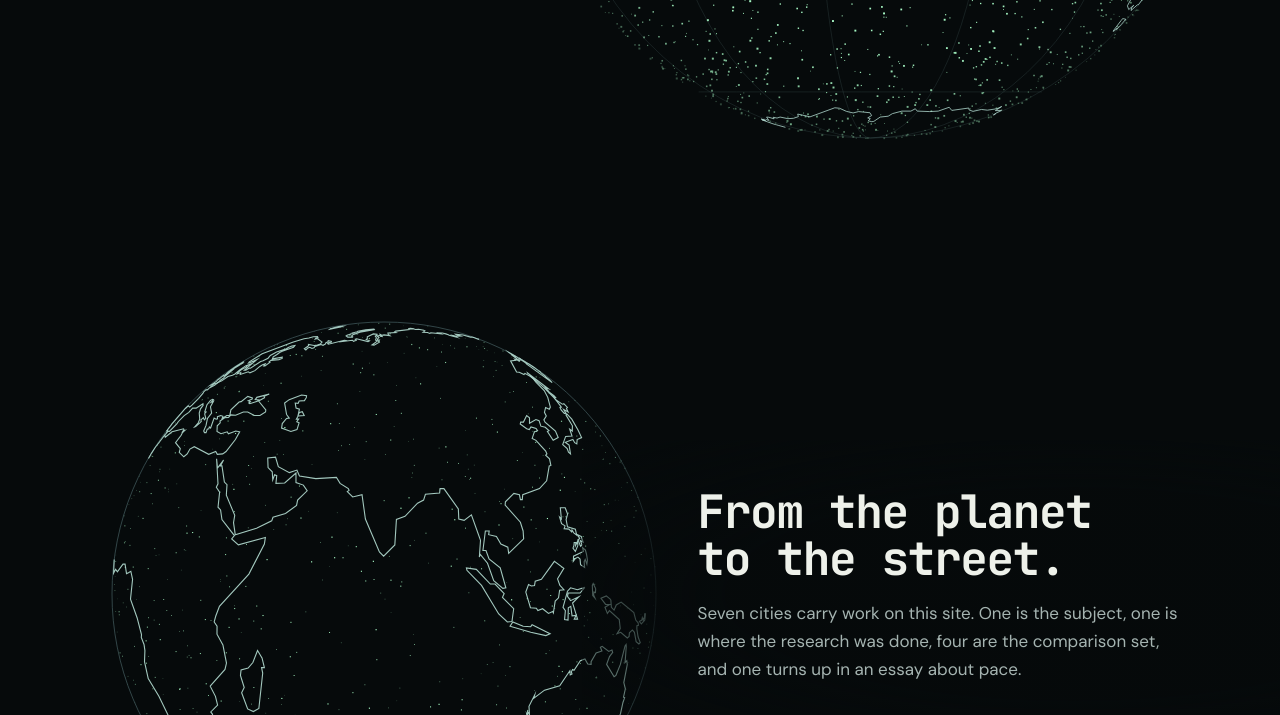
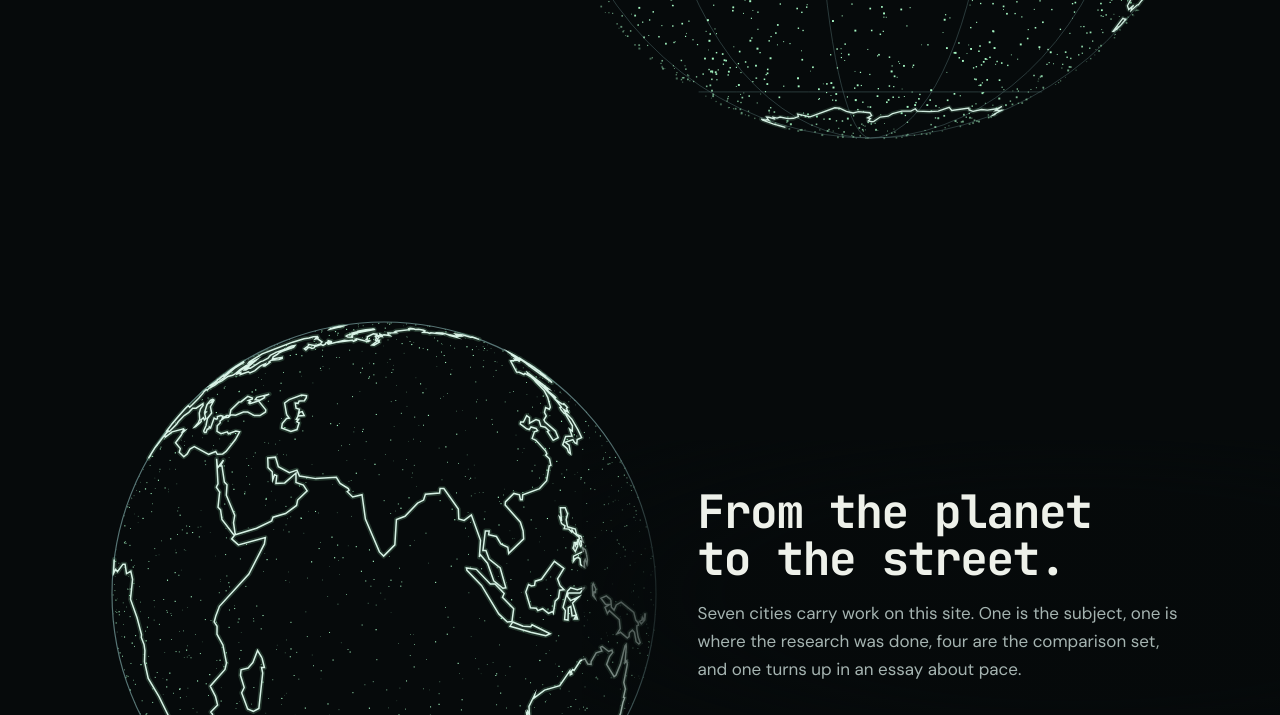
Before and after one commit to psrimal/prakritisrimal.com, an Eleventy site: page src/index.njk in a window 1280 px wide. Shown: the part 606-1321 px from the top of the page. Built offline with nearby package versions, Linux system fonts and the light colour scheme; Eleventy itself is replaced by a stand-in of ours; files that its build step writes are made by us from their sources; animation ran at ten frames a second.

Commit message:
Brighten both globes, add halo pass to coastlines

```diff
--- a/src/assets/js/atlas.js
+++ b/src/assets/js/atlas.js
@@ -62,9 +62,20 @@ const CITIES = [
 const TIER_PRIO = { study: 0, research: 1, comparison: 2, writing: 3 };
 
 /* Draws lat/lon rings onto a sphere, hiding anything on the far side. */
-function strokeRings(ctx, rings, cx, cy, R, rotRad, style, width) {
+function strokeRings(ctx, rings, cx, cy, R, rotRad, style, width, halo) {
   if (!rings) return;
+  if (halo) {
+    ctx.save();
+    ctx.strokeStyle = halo; ctx.lineWidth = width * 3.2;
+    ctx.lineJoin = 'round'; ctx.lineCap = 'round';
+    ringPaths(ctx, rings, cx, cy, R, rotRad);
+    ctx.restore();
+  }
   ctx.strokeStyle = style; ctx.lineWidth = width;
+  ringPaths(ctx, rings, cx, cy, R, rotRad);
+}
+
+function ringPaths(ctx, rings, cx, cy, R, rotRad) {
   for (const ring of rings) {
     let pen = false;
     ctx.beginPath();
@@ -142,10 +153,10 @@ function globeField(canvas, opts) {
     const R = Math.min(w, h) * (o.radius || 0.42);
     const cx = o.right ? w * (w > 900 ? 0.68 : 0.5) : w * 0.5;
     const cy = h * 0.5;
-    const desk = w > 900;                      // point 2: desktop was too faint
-    const gA = desk ? 0.34 : 0.26;             // graticule
-    const dotBoost = desk ? 1.55 : 1.0;        // land dots
-    ctx.strokeStyle = `rgba(56,78,78,${gA})`; ctx.lineWidth = 1;
+    const desk = w > 900;
+    const gA = desk ? 0.46 : 0.30;             // graticule
+    const dotBoost = desk ? 2.2 : 1.15;        // land dots
+    ctx.strokeStyle = `rgba(86,116,116,${gA})`; ctx.lineWidth = 1;
     for (let k = -60; k <= 60; k += 30) {
       ctx.beginPath();
       for (let a = 0; a <= 180; a += 3) {
@@ -176,7 +187,9 @@ function globeField(canvas, opts) {
       ctx.fillRect(cx + x * R, cy - y * R, p.s * 1.25 * (desk ? 1.15 : 1), p.s * 1.25 * (desk ? 1.15 : 1));
     }
     strokeRings(ctx, GEO.world, cx, cy, R, rot(),
-      desk ? 'rgba(176,216,206,.80)' : 'rgba(176,216,206,.62)', 1);
+      desk ? 'rgba(214,240,228,.98)' : 'rgba(198,232,218,.78)',
+      desk ? 1.35 : 1,
+      desk ? 'rgba(166,248,196,.16)' : 'rgba(166,248,196,.10)');
     ctx.font = '9.5px "JetBrains Mono", monospace';
     const labels = [];
     for (const city of CITIES) {
@@ -224,7 +237,7 @@ if ($('#closeCanvas')) globeField($('#closeCanvas'), { count: 4000, seed: 29, ra
       b: 'The finest grained of the five. 136 intersections per square kilometre, streets averaging 59 metres, and the most direct routes in the set.' }
   ];
   const rc = rng(4242);
-  const cloud = Array.from({ length: 1600 }, () => ({ th: 2 * Math.PI * rc(), ph: Math.acos(2 * rc() - 1), s: 0.4 + rc() * 0.8 }));
+  const cloud = Array.from({ length: 3200 }, () => ({ th: 2 * Math.PI * rc(), ph: Math.acos(2 * rc() - 1), s: 0.4 + rc() * 0.8 }));
   const fallback = (() => {
     const g = rng(99), lines = [];
     for (let i = 0; i < 64; i++) { const y = g(); lines.push([[0, y], [1, y + (g() - 0.5) * 0.10]]); }
@@ -273,14 +286,16 @@ if ($('#closeCanvas')) globeField($('#closeCanvas'), { count: 4000, seed: 29, ra
         const lon = q.th + PHASE, la = Math.PI / 2 - q.ph;
         const x = Math.cos(la) * Math.sin(lon), z = Math.cos(la) * Math.cos(lon), y = Math.sin(la);
         if (z < 0) continue;
-        ctx.fillStyle = `rgba(166,248,196,${Math.min(1, (0.22 + z * 0.62) * globeA * (desk ? 1.6 : 1.3))})`;
+        ctx.fillStyle = `rgba(166,248,196,${Math.min(1, (0.30 + z * 0.70) * globeA * (desk ? 2.1 : 1.4))})`;
         ctx.fillRect(cx + x * R, cy - y * R, q.s, q.s);
       }
-      ctx.strokeStyle = `rgba(70,96,99,${0.7 * globeA})`; ctx.lineWidth = 1;
+      ctx.strokeStyle = `rgba(102,136,136,${0.85 * globeA})`; ctx.lineWidth = 1.2;
       ctx.beginPath(); ctx.arc(cx, cy, R, 0, 7); ctx.stroke();
       // swap to the finer coastline once the sphere is big enough to show it
       const coast = (p > 0.10 && GEO.world50) ? GEO.world50 : GEO.world;
-      strokeRings(ctx, coast, cx, cy, R, PHASE, `rgba(176,216,206,${0.92 * globeA})`, desk ? 1.1 : 1);
+      strokeRings(ctx, coast, cx, cy, R, PHASE,
+        `rgba(216,242,230,${globeA})`, desk ? 1.5 : 1.1,
+        `rgba(166,248,196,${0.18 * globeA})`);
     }
 
     /* Close range. The sphere radius is nowhere near enough to reach city scale,
```
